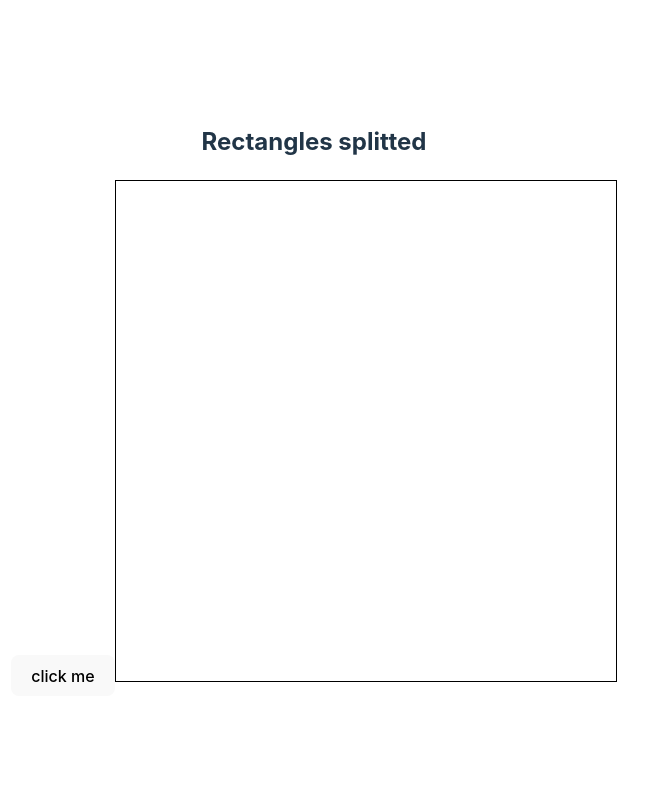
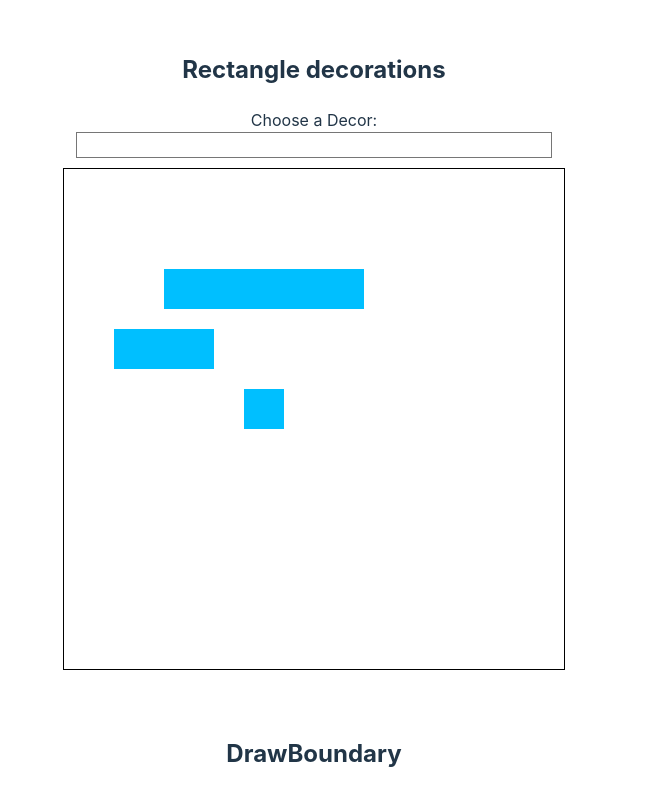
Before and after one commit to Nithishwar210/math-problems, a React (Vite) app: page / in a window 1280 px wide. Shown: the top 791 px of the page, without its empty margins (326-974 px from the left). Built offline with nearby package versions, Linux system fonts and the light colour scheme.

Commit message:
app root fix

```diff
--- a/src/App.tsx
+++ b/src/App.tsx
@@ -7,12 +7,12 @@ function App() {
   return (
     <div style={{ width: '100%' }}>
       <div style={{ display:'flex', flexDirection: 'column', gap:30 }}>
-        {/* <div style={{marginBottom: 10}}>
+        <div style={{marginBottom: 10}}>
           <RectDecoration />
         </div>
         <div style={{widows: '100%'}}>
           <DrawBoundaryCanvas/>
-        </div> */}
+        </div>
         <div style={{widows: '100%'}}>
           <DivideRectangles/>
         </div>
@@ -22,282 +22,3 @@ function App() {
 }
 
 export default App
-
-
-// const result1 = [
-//   {
-//   "type": "row",
-//   "w": 100,
-//   "h": 100,
-//   "co_ordinates": [
-//   0,
-//   0,
-//   100,
-//   100
-//   ],
-//   "children": [
-//   {
-//   "type": "leaf",
-//   "w": 100,
-//   "h": 33.33,
-//   "co_ordinates": [
-//   0,
-//  0,
-//   100,
-//  33.33
-//   ]
-//   },
-//   {
-//   "type": "leaf",
-//   "w": 100,
-//  "h": 33.33,
-//  "co_ordinates": [
-//  0,
-// 33.33,
-// 100,
-// 33.33
-//  ]
-//  },
-//  {
-//  "type": "leaf",
-//  "w": 100,
-//  "h": 33.33,
-//  "co_ordinates": [
-//  0,
-// 66.66,
-// 100,
-// 33.33
-//  ]
-//  }
-//  ]
-//  },
-//  {
-//  "type": "row",
-//  "w": 100,
-//  "h": 100,
-//  "co_ordinates": [
-//  0,
-//  0,
-//  100,
-//  100
-//  ],
-//  "children": [
-//  {
-//  "type": "leaf",
-//  "w": 100,
-//  "h": 50,
-//  "co_ordinates": [
-//  0,
-// 0,
-//  100,
-// 50
-//  ]
-//  },
-//  {
-//  "type": "leaf",
-//  "w": 50,
-//  "h": 50,
-//  "co_ordinates": [
-//  0,
-// 50,
-//  50,
-// 50
-// ]
-// },
-// {
-// "type": "leaf",
-// "w": 50,
-// "h": 50,
-// "co_ordinates": [
-// 50,
-// 50,
-// 50,
-// 50
-// ]
-// }
-// ]
-// },
-// {
-// "type": "row",
-// "w": 100,
-// "h": 100,
-// "co_ordinates": [
-// 0,
-// 0,
-// 100,
-// 100
-// ],
-// "children": [
-// {
-// "type": "leaf",
-// "w": 50,
-// "h": 50,
-// "co_ordinates": [
-// 0,
-// 0,
-// 50,
-// 50
-// ]
-// },
-// {
-// "type": "leaf",
-// "w": 50,
-// "h": 50,
-// "co_ordinates": [
-// 50,
-// 0,
-// 50,
-// 50
-// ]
-// },
-// {
-// "type": "leaf",
-// "w": 100,
-// "h": 50,
-// "co_ordinates": [
-//   0,
-// 50,
-// 100,
-//  50
-//  ]
-//  }
-//  ]
-//  },
-//  {
-//  "type": "row",
-//  "w": 100,
-//  "h": 100,
-//  "co_ordinates": [
-//  0,
-//  0,
-//  100,
-//  100
-//  ],
-//  "children": [
-//  {
-//  "type": "leaf",
-//  "w": 50,
-//  "h": 50,
-//  "co_ordinates": [
-//  0,
-// 0,
-// 50,
-// 50
-//  ]
-//  },
-//  {
-//  "type": "leaf",
-//  "w": 50,
-//  "h": 50,
-//  "co_ordinates": [
-//  0,
-// 50,
-// 50,
-// 50
-//  ]
-//  },
-//  {
-//  "type": "leaf",
-//  "w": 50,
-//  "h": 100,
-//  "co_ordinates": [
-//  50,
-// 0,
-// 50,
-// 100
-//  ]
-//  }
-//  ]
-// },
-// {
-// "type": "row",
-// "w": 100,
-// "h": 100,
-// "co_ordinates": [
-// 0,
-// 0,
-// 100,
-// 100
-// ],
-// "children": [
-// {
-// "type": "leaf",
-// "w": 50,
-// "h": 100,
-// "co_ordinates": [
-// 0,
-// 0,
-// 50,
-// 100
-// ]
-// },
-// {
-// "type": "leaf",
-// "w": 50,
-// "h": 50,
-// "co_ordinates": [
-// 50,
-// 0,
-// 50,
-// 50
-// ]
-// },
-// {
-// "type": "leaf",
-// "w": 50,
-// "h": 50,
-// "co_ordinates": [
-// 50,
-// 50,
-// 50,
-// 50
-// ]
-// }
-// ]
-// },
-// {
-// "type": "row",
-// "w": 100,
-// "h": 100,
-// "co_ordinates": [
-// 0,0,
-// 100,
-// 100
-// ],
-// "children": [
-// {
-// "type": "leaf",
-// "w": 33.33,
-// "h": 100,
-// "co_ordinates": [
-// 0,
-// 0,
-// 33.33,
-// 100
-// ]
-// },
-// {
-// "type": "leaf",
-// "w": 33.33,
-// "h": 100,
-// "co_ordinates": [
-// 33.33,
-// 0,
-// 33.33,
-// 100
-// ]
-// },
-// {
-// "type": "leaf",
-// "w": 33.33,
-// "h": 100,
-// "co_ordinates": [
-// 66.66,
-// 0,
-// 33.33,
-// 100
-// ]
-// }
-// ]
-// }
-// ]
```
